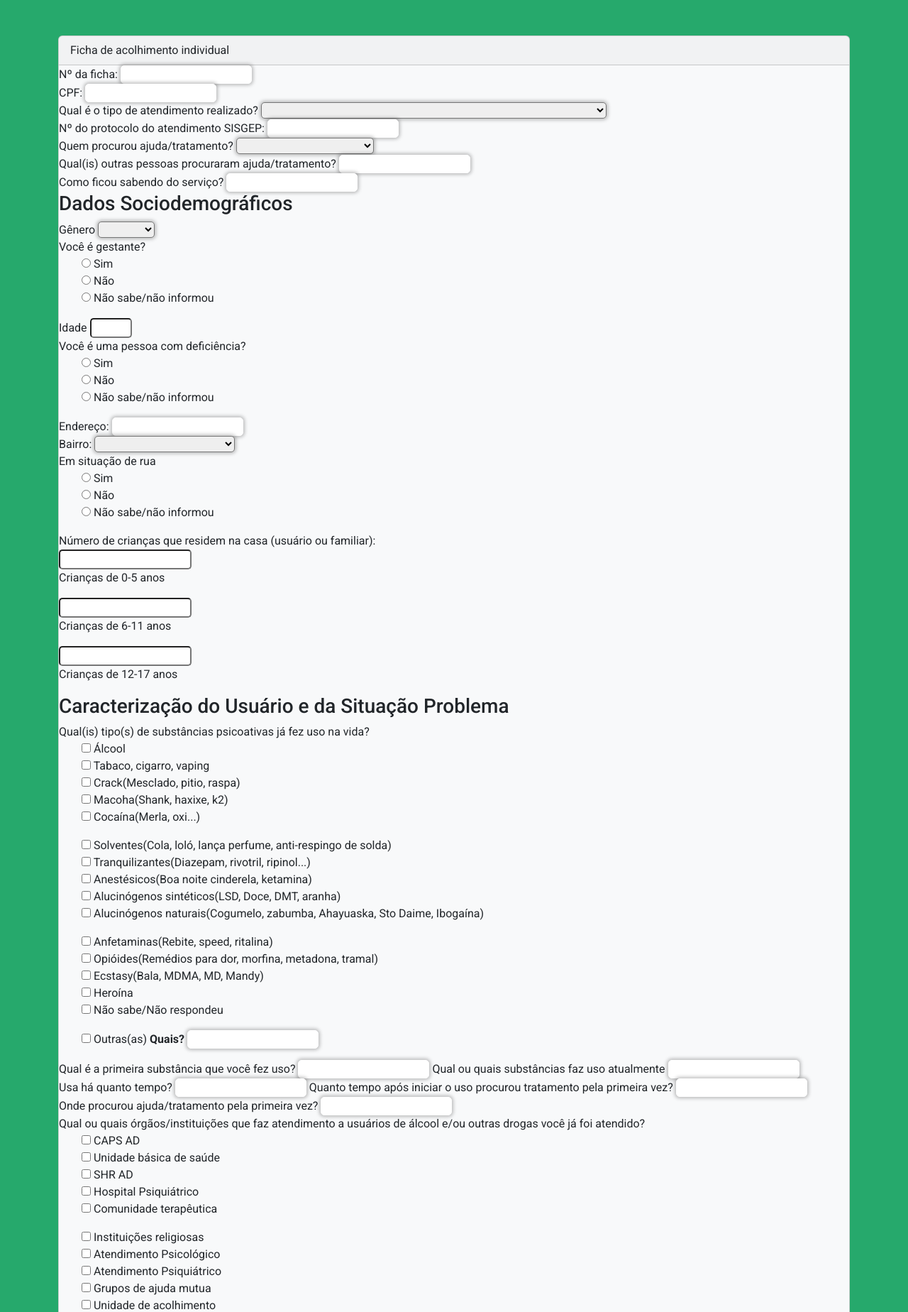
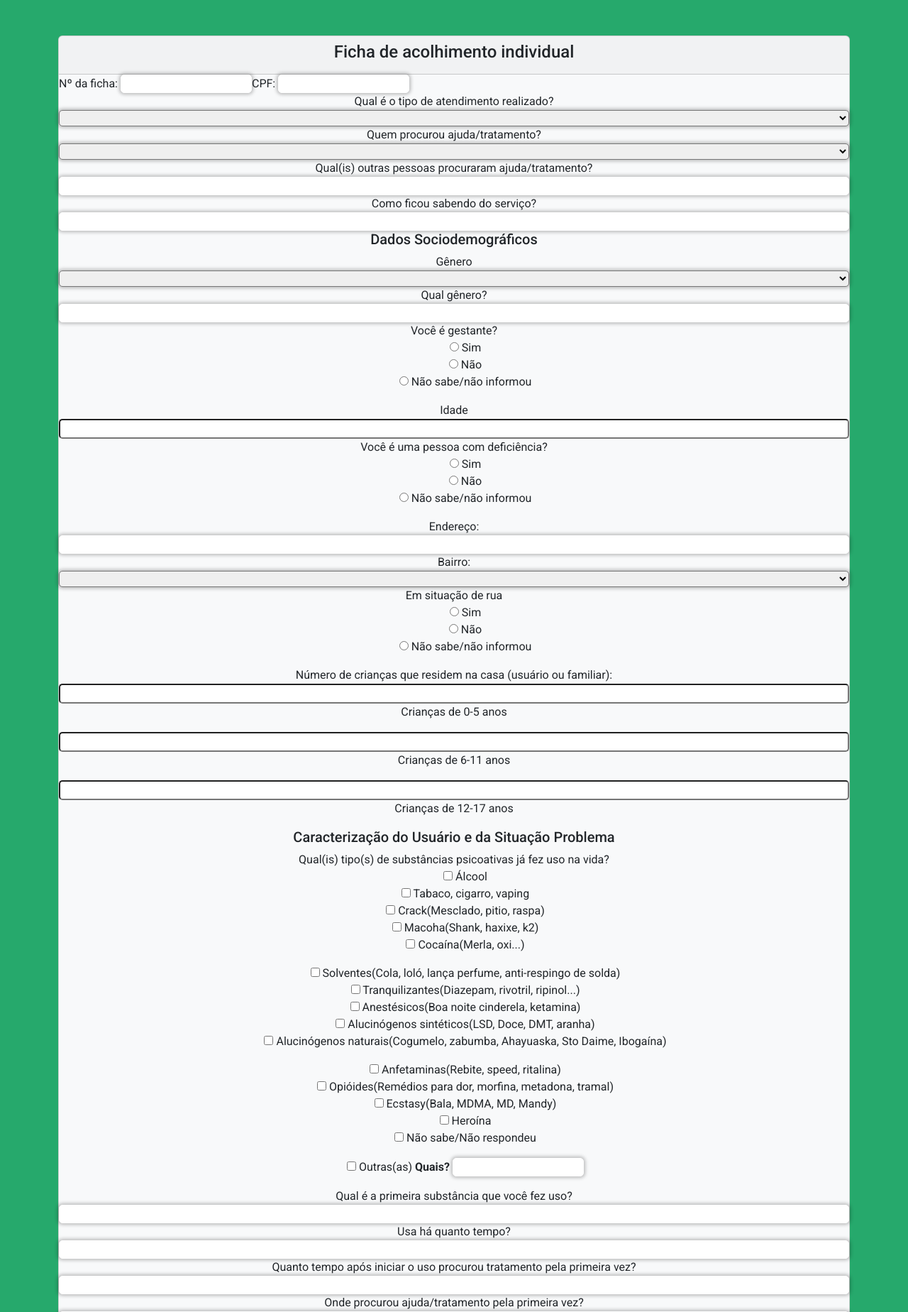
Before and after one commit to coinpcoesd/instrumental_js-react-html-css, a PHP site: page /instrumental/fichaatendimento.php in a window 1280 px wide. Shown: the part 99-1947 px from the top of the page at 71% size. Run offline with PHP 8.4, Linux system fonts and the light colour scheme.

Commit message:
falta só o layout, tirei todas as classes de tudo

```diff
--- a/css/styles.css
+++ b/css/styles.css
@@ -52,7 +52,6 @@ a:hover {
     text-decoration: 1px dashed black;
 }
 
-
 .container {
     padding-bottom: 50px;
 }
@@ -83,3 +82,8 @@ a:hover {
     box-shadow: 0 0 5px 2px rgba(0, 0, 0, 0.25);
 
 }
+
+.two-questions {
+    display: flex;
+    flex-direction: row;
+}
--- a/fichaatendimento.php
+++ b/fichaatendimento.php
@@ -1044,39 +1044,35 @@ if (isset($_POST['remove'])) {
 <body>
     <form action="/config/db.php" method="POST">
 
-        <div class="container">
+        <div class="container text-center">
             <div class="card bg-light mb-3">
-            <div class="card-header">Ficha de acolhimento individual</div>
+                <div class="card-header"><h4>Ficha de acolhimento individual</h4></div>
 
-            <main>
-                <div class="box-dados-iniciais">
-                    <div class="dados-iniciais">
-                        <label for="input-inicial" class="question-objetiva">Nº da ficha:</label>
-                        <input class="input-text" id="field" name="numero_da_ficha"/>
+                    <div class="two-questions">
+                        <div class="one-question">
+                            <label>Nº da ficha:</label>
+                            <input class="input-text" name="numero_da_ficha"/>
                         </div>
-                    <div class="dados-iniciais">
-                        <label for="input-inicial" class="question-objetiva">CPF:</label>
-                        <input class="input-text input-cpf" id="field" name="cpf" />
+
+                        <div class="one-question">
+                            <label>CPF:</label>
+                            <input class="input-text" name="cpf" />
                         </div>
                     </div>
-            </main>
 
-            <section class="parte-um">
-                <label class="question-objetiva">Qual é o tipo de atendimento realizado?</label>
-                <select id="field" name="select-atendimento" class="select mySelect" required>
+
+                    <label>Qual é o tipo de atendimento realizado?</label>
+                        <select name="select-atendimento" class="select" required>
                             <option></option>
                             <option>Teleatendimento psicossocial via SISGEP</option>
                             <option>Teleatendimento psicossocial realizado via demanda espontânea</option>
                             <option>Teleatendimento psicossocial presencial realizado externamente</option>
                             <option>Outro tipo de atendimento realizado</option>
                         </select>
-                <div id="inputOculto">
-                    Nº do protocolo do atendimento SISGEP:
-                    <input type="text" class="input-text" />
-                </div>
 
-                <label class="question-objetiva" required>Quem procurou ajuda/tratamento?</label>
-                <select id="field" class="select select-ajuda">
+
+                    <label required>Quem procurou ajuda/tratamento?</label>
+                        <select class="select">
                             <option></option>
                             <option>Usuário</option>
                             <option>Usuário e família</option>
@@ -1086,71 +1082,64 @@ if (isset($_POST['remove'])) {
                             <option>Técnicos de instituições</option>
                             <option>Outras pessoas</option>
                         </select>
-                <div id="inputOcultoAjuda" required>
-                    Qual(is) outras pessoas procuraram ajuda/tratamento?
+
+                    <label required>Qual(is) outras pessoas procuraram ajuda/tratamento?</label>
                     <input type="text" class="input-text" />
-                </div>
 
-                <div class="box-conhecimento">
-                    <label class="question-objetiva" required>Como ficou sabendo do serviço?</label>
-                    <input type="text" class="input-text" id="field" />
-                </div>
-            </section>
 
-            <section class="parte-dois">
-                <h3>Dados Sociodemográficos</h3>
-                <div class="box-dados-iniciais">
-                    <div class="box-dados">
-                        <label class="question-objetiva" required>Gênero</label>
-                        <select id="select-genero" class="select select-outro" onclick="selectGenero()" name="genero">
+                    <label required>Como ficou sabendo do serviço?</label>
+                    <input type="text" class="input-text" />
+
+
+
+
+                    <h5>Dados Sociodemográficos</h5>
+
+                    <label class="question-obj" required>Gênero</label>
+                        <select class="select" name="genero">
                             <option value=""></option>
                             <option value="masculino">Homem</option>
                             <option value="feminino">Mulher</option>
                             <option value="outrogenero"> Outro </option>
                         </select>
 
-                        <div id="outroGenero" style="display: none;">
-                            <label for="input-outro-genero">Qual gênero?</label>
-                            <input type="text" id="input-outro-genero" class="input-text" />
-                        </div>
-                    </div>
+                    <label>Qual gênero?</label>
+                    <input type="text" class="input-text" />
 
-                    <div class="box-dados">
-                        <label class="question-objetiva" required>Você é gestante?</label>
+
+
+                    <label required>Você é gestante?</label>
                         <ul class="radio">
                             <li><input type="radio" class="radio-input" value="sim" id="field" name='radio'/> Sim</li>
                             <li><input type="radio"  class="radio-input" value="nao" id="field" name='radio'/> Não</li>
                             <li><input type="radio"  class="radio-input" value="naosei" id="field" name='radio'/> Não sabe/não informou</li>
                         </ul>
-                    </div>
 
-                    <div class="box-dados">
-                        <label class="question-objetiva" required>Idade</label>
+
+
+                    <label required>Idade</label>
                     <input type="number" class="input-number" min="0" max="150" id="field" name="idade" required />
-                    </div>
 
-                    <div class="box-dados">
-                        <label class="question-objetiva" required>Você é uma pessoa com deficiência?</label>
+
+
+                    <label required>Você é uma pessoa com deficiência?</label>
                     <ul class="radio">
                         <li><input type="radio" class="radio-input" value="sim" id="field" name='radio'/> Sim</li>
                         <li><input type="radio"  class="radio-input" value="nao" id="field" name='radio'/> Não</li>
                         <li><input type="radio"  class="radio-input" value="naosei" id="field" name='radio'/> Não sabe/não informou</li>
                     </ul>
-                    </div>
-
-                    <div class="box-dados">
-                        <label class="question-objetiva" required>Endereço:</label>
-                        <input type="text" class="input-text" id="field" name="endereco" required />
-                    </div>
 
 
-                <div class="box-dados">
-                    <label class="question-objetiva">Bairro:</label>
+                    <label required>Endereço:</label>
+                    <input type="text" class="input-text" id="field" name="endereco" required />
+
+
+
+                    <label>Bairro:</label>
                         <select class="select" id="city">
                             <option value="naodefinido"></option>
+                            <option value="aeroporto">Aeroporto</option>
                             <option value="aerolandia">Aerolândia</option>
-                        <option value="aeroporto">Aeroporto</option>
-                        <option value="aldeota">Aldeota</option>
                             <option value="altodabalanca">Alto da Balança</option>
                             <option value="alvaroweyne">Álvaro Weyne</option>
                             <option value="ancuri">Ancuri</option>
@@ -1165,9 +1154,9 @@ if (isset($_POST['remove'])) {
                             <option value="bomfuturo">Bom Futuro</option>
                             <option value="boavista">Boa Vista</option>
                             <option value="bomjardim">Bom Jardim</option>
-                        <option value="bonsucesso">Bonsucesso</option>
                             <option value="caisdoporto">Cais do Porto</option>
                             <option value="cajazeiras">Cajazeiras</option>
+                            <option value="aldeota">Aldeota</option>
                             <option value="cambeba">Cambeba</option>
                             <option value="canindezinho">Canindezinho</option>
                             <option value="carlitopamplona">Carlito Pamplona</option>
@@ -1217,11 +1206,11 @@ if (isset($_POST['remove'])) {
                             <option value="josedealencar">José de Alencar</option>
                             <option value="lagoaredonda">Lagoa Redonda</option>
                             <option value="lucianocavalcante">Luciano Cavalcante</option>
-                        <option value="maraponga">Maraponga</option>
                             <option value="manueldiasbranco">Manuel Dias Branco</option>
                             <option value="meireles">Meireles</option>
                             <option value="messejana">Messejana</option>
                             <option value="montese">Montese</option>
+                            <option value="bonsucesso">Bonsucesso</option>
                             <option value="mondubim">Mondubim</option>
                             <option value="montecastelo">Monte Castelo</option>
                             <option value="mourabrasil">Moura Brasil</option>
@@ -1256,6 +1245,7 @@ if (isset($_POST['remove'])) {
                             <option value="quintinocunha">Quintino Cunha</option>
                             <option value="rodolfoteofilo">Rodolfo Teófilo</option>
                             <option value="sabiguaba">Sabiguaba</option>
+                            <option value="maraponga">Maraponga</option>
                             <option value="salinas">Salinas</option>
                             <option value="saobento">São Bento</option>
                             <option value="saogerardo">São Gerardo</option>
@@ -1269,30 +1259,25 @@ if (isset($_POST['remove'])) {
                             <option value="vilaperi">Vila Peri</option>
                             <option value="vilavelha">Vila Velha</option>
                             <option value="vilauniao">Vila União</option>
+
                         </select>
 
-                    <div class="box-dados">
-                        <label class="question-objetiva" required>Em situação de rua</label>
+
+                        <label required>Em situação de rua</label>
                             <ul class="radio">
                                 <li><input type="radio" class="radio-input" value="sim" id="field" name='radio'/> Sim</li>
                                 <li><input type="radio"  class="radio-input" value="nao" id="field" name='radio'/> Não</li>
                                 <li><input type="radio"  class="radio-input" value="naosei" id="field" name='radio'/> Não sabe/não informou</li>
                             </ul>
-                    </div>
+
 
                         <label required>Número de crianças que residem na casa (usuário ou familiar): </label>
-                <div class="inputs-numbers--kids" name="kidscasa">
                             <input type="number" min="0" class="input-number" id="field" /> <p>Crianças de 0-5 anos</p>
                             <input type="number" min="0" class="input-number" id="field" /> <p>Crianças de 6-11 anos</p>
                             <input type="number" min="0" class="input-number" id="field" /> <p>Crianças de 12-17 anos</p>
-                </div>
-            </section>
 
-        <section class="parte-tres">
-            <h3>Caracterização do Usuário e da Situação Problema</h3>
-            <div class="box-wrapper-subs">
-                <label class="question-objetiva">Qual(is) tipo(s) de substâncias psicoativas já fez uso na vida?</label>
-                <div class="checkbox-field">
+                        <h5>Caracterização do Usuário e da Situação Problema</h5>
+                        <label>Qual(is) tipo(s) de substâncias psicoativas já fez uso na vida?</label>
                                 <ul>
                                     <li><input type="checkbox" id="field"> Álcool</li>
                                     <li><input type="checkbox" id="field"> Tabaco, cigarro, vaping</li>
@@ -1321,22 +1306,24 @@ if (isset($_POST['remove'])) {
                                     <ul>
                                     <input type="checkbox" id="field"> Outras(as) <strong>Quais?</strong> <input type="text" class="input-text" id="field"></li>
                                 </ul>
-                </div>
 
-                <label class="question-objetiva">Qual é a primeira substância que você fez uso?</label>
+
+                        <label required>Qual é a primeira substância que você fez uso?</label>
                         <input type="text" class="input-text" id="field">
-                <label class="question-objetiva">Qual ou quais substâncias faz uso atualmente</label>
+                        <label>Usa há quanto tempo?</label>
                         <input type="text" class="input-text" id="field">
-                <label class="question-objetiva">Usa há quanto tempo?</label>
+                        <label>Quanto tempo após iniciar o uso procurou tratamento pela primeira vez?</label>
                         <input type="text" class="input-text" id="field">
-                <label class="question-objetiva">Quanto tempo após iniciar o uso procurou tratamento pela primeira vez?</label>
-                <input type="text" class="input-text" id="field">
-                <label class="question-objetiva">Onde procurou ajuda/tratamento pela primeira vez?</label>
+                        <label>Onde procurou ajuda/tratamento pela primeira vez?</label>
                         <input type="text" class="input-text" id="field">
 
-                <label class="question-objetiva">Qual ou quais órgãos/instituições que faz atendimento a usuários de álcool e/ou outras drogas você já foi atendido?</label>
-                <div class="checkbox-field">
-                    <ul><li><input type="checkbox" id="field"> CAPS AD</li>
+
+                        <label>Qual ou quais órgãos/instituições que faz atendimento a usuários de álcool e/ou outras drogas você já foi atendido?</label>
+                        <input type="text" class="input-text" id="field">
+
+                        <label>Qual ou quais substâncias faz uso atualmente</label>
+                            <ul>
+                                <li><input type="checkbox" id="field"> CAPS AD</li>
                                 <li><input type="checkbox" id="field"> Unidade básica de saúde</li>
                                 <li><input type="checkbox" id="field"> SHR AD</li>
                                 <li><input type="checkbox" id="field"> Hospital Psiquiátrico</li>
@@ -1349,14 +1336,14 @@ if (isset($_POST['remove'])) {
                                 <li><input type="checkbox" id="field"> Grupos de ajuda mutua</li>
                                 <li><input type="checkbox" id="field"> Unidade de acolhimento</li>
                             </ul>
+
                             <ul>
                                 <li><input type="checkbox"> Outro(s)
                                     <strong>Qual(is)</strong>
                                     <input type="text" class="input-text" id="field"></li>
                             </ul>
-                </div>
-                <label class="question-objetiva">Já pensou em suicídio alguma vez?</label>
-                <div class="input-radio">
+
+                            <label>Já pensou em suicídio alguma vez?</label>
                                 <ul class="radio">
                                     <li><input type="radio" class="radio-input" value="sim" id="field" name='radio'/> Sim
                                     </li>
@@ -1365,11 +1352,10 @@ if (isset($_POST['remove'])) {
                                     <li><input type="radio"  class="radio-input" value="nao-responder" id="field" name='radio'/>
                                     Prefiro não responder.</li>
                                 </ul>
-                </div>
 
 
-                <label class="question-objetiva">Qual é a expectativa do usuário e/ou da família em relação a esse atendimento?</label>
-                <div class="checkbox-field">
+
+                            <label>Qual é a expectativa do usuário e/ou da família em relação a esse atendimento?</label>
                                 <ul> <strong>Internação</strong>
                                     <li> <input type="checkbox" id="field"/> Internação voluntária</li>
                                     <li><input type="checkbox" id="field"/> Internação involuntária</li>
@@ -1382,39 +1368,37 @@ if (isset($_POST['remove'])) {
                                 </ul>
 
                                 <ul>
-                        <li> <input type="checkbox" id="field"/> Outra</li> <strong>Qual?(is)</strong> <input type="text" class="input-text" id="field">
-
-                    </ul>
-                </div>
-                <label class="question-objetiva">Gostaria de atendimento presencial na CPDrogas?</label>
-                <ul class="radio">
-                    <li><input type="radio" class="radio-input" value="sim" id="field" name='radio'/> Sim
-                    </li>
-                <li><input type="radio"  class="radio-input" value="nao" id="field" name='radio'/> Não</li>
+                                    <li><input type="checkbox" id="field"/> Outra</li> <strong>Qual?(is)</strong> <input type="text" class="input-text" id="field">
 
                                 </ul>
 
-                <h5 class="question-objetiva">Relato do atendimento</h5>
+                            <label>Gostaria de atendimento presencial na CPDrogas?</label>
+                            <ul class="radio">
+                                <li><input type="radio" class="radio-input" value="sim" id="field" name='radio'/> Sim</li>
+                                <li><input type="radio"  class="radio-input" value="nao" id="field" name='radio'/> Não</li>
+                            </ul>
+
+                            <label>Relato do atendimento</label>
                             <input type="text" class="input-text" id="field">
 
-                <h5 class="question-objetiva">Encaminhamento</h5>
+                            <label>Encaminhamento</label>
                             <input type="text" class="input-text" id="field">
 
-                <p class="question-objetiva">Fortaleza</p> <input type="datetime-local" class="input-text"/>
-                <p class="question-objetiva">Profissional responsável pelo acolhimento/encaminhamento</p> <input type="text" class="input-text" id="field">
+                            <p>Fortaleza</p> <input type="datetime-local" class="input-text"/>
+                            <p>Profissional responsável pelo acolhimento/encaminhamento</p> <input type="text" class="input-text" id="field">
 
-                <label for="">Você autoriza que os dados coletados sejam utilizados para a elaboração do painel de dados abertos da Coordenadoria Especial de Políticas sobre Drogas da Prefeitura Municipal de Fortaleza? Independente da autorização, você terá acesso ao atendimento. </label>
+                            <label for="">Você autoriza que os dados pessoais e sensíveis coletados nesse atendimento sejam utilizados para a elaboração do painel de dados abertos da Coordenadoria Especial de Políticas sobre Drogas da Prefeitura Municipal de Fortaleza? Independente da autorização, você terá acesso ao atendimento. </label>
 
                             <ul class="radio">
                                 <li><input type="radio" class="radio-input" value="sim" id="field" name='radio'/> Sim</li>
                                 <li><input type="radio"  class="radio-input" value="nao" id="field" name='radio'/> Não</li>
                             </ul>
                         <button type="submit" class="btn btn-primary">Enviar</button>
-            </div>
-
-        </div>
 
 
+                </section>
+            </div>
+        </div>
     </form>
 </body>
 </html>
--- a/inc/header.html
+++ b/inc/header.html
@@ -18,7 +18,7 @@
             <?php if(isset($user)) { ?>
                 <li class="li_header"><a href="profile.php">Perfil</a></li>
                 <li class="li_header"><a href="fichaatendimento.php">Ficha de acolhimento individual</a></li>
-                <li class="li_header"><a href="fichaatendimento.php">Pesquise aqui</a></li>
+                <li class="li_header"><a href="search.php">Pesquise aqui</a></li>
                 <li class="li_header"><a href="logout.php">Logout</a></li>
 
            <?php } else { ?>
```
Lines whose indentation alone changed are shown as unchanged.
